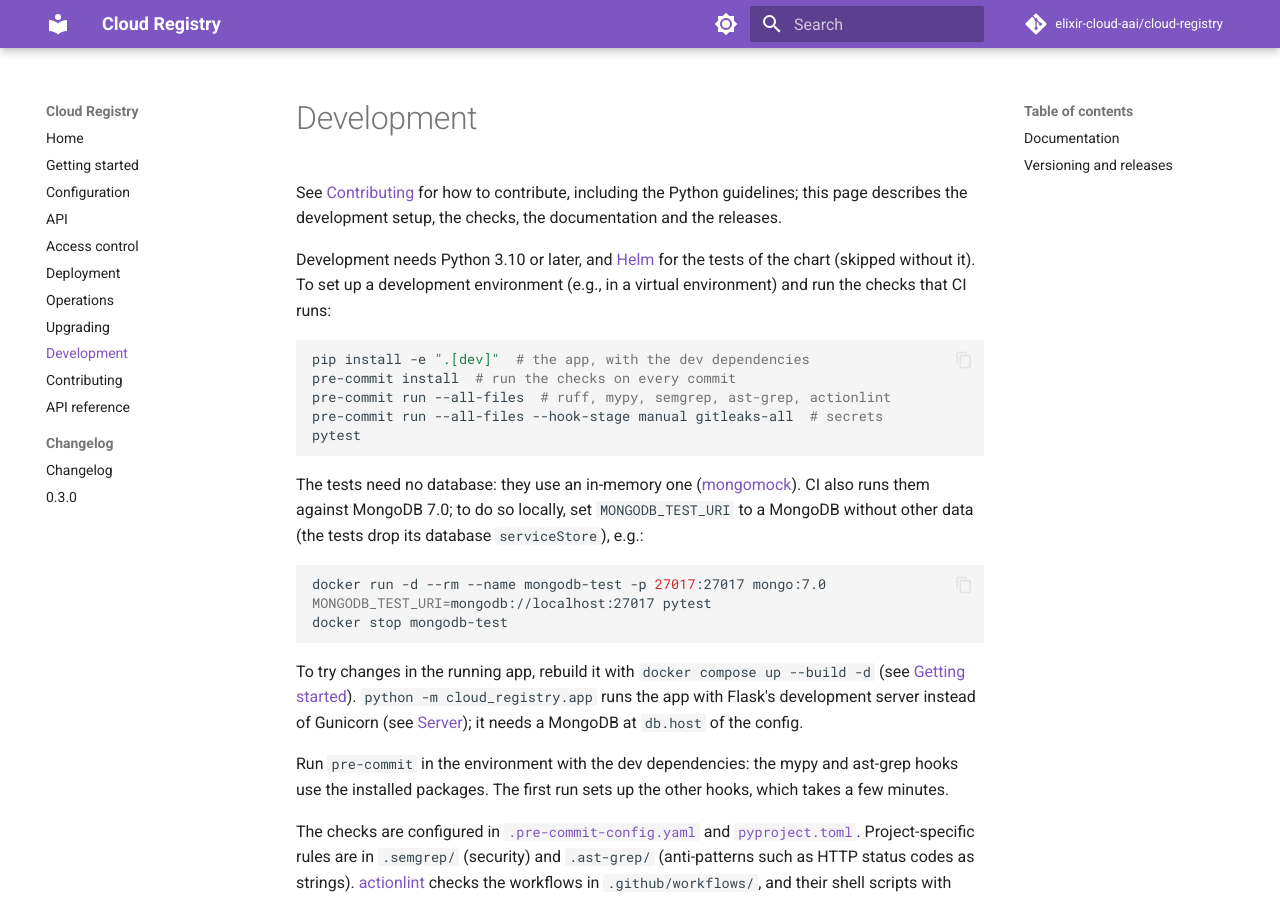
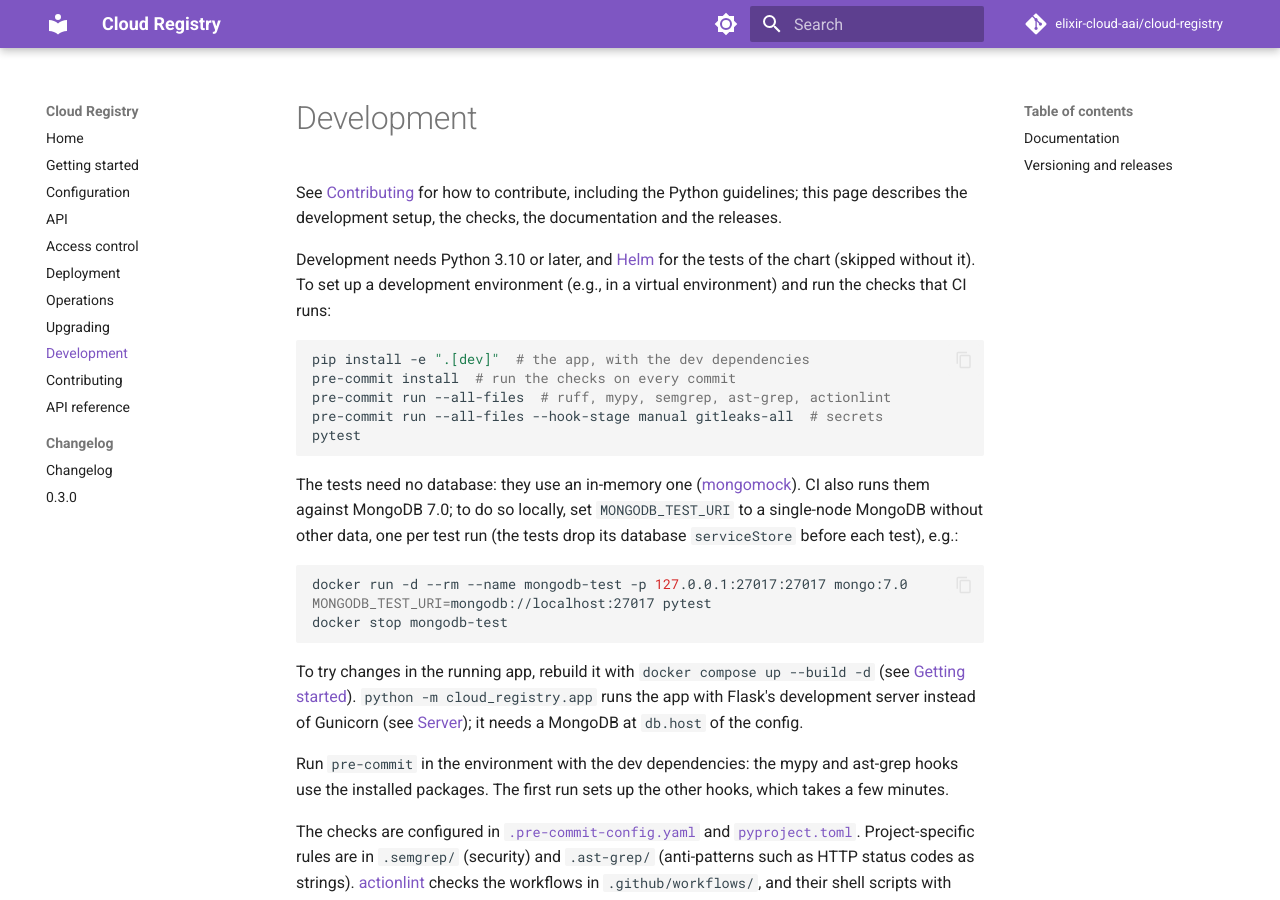
Before and after one commit to elixir-cloud-aai/cloud-registry, an MkDocs documentation site: the page built from docs/development.md, in a window 1280 px wide and 900 px high. Built offline with MkDocs 1.6.1 and Material for MkDocs 9.7.7, drawn with Linux system fonts in a browser that asks for light colours; comment, search, counter and statistics services are not loaded.

Commit message:
test: harden the real MongoDB test setup
Fail the MongoDB job if MONGODB_TEST_URI is missing instead of falling
back to mongomock, check the mode against the environment in the
fixture tests, publish the test MongoDB on localhost only in the docs,
and say that each run needs its own single-node MongoDB.

Co-Authored-By: Claude Opus 5.5 <noreply@anthropic.com>

````diff
--- a/docs/development.md
+++ b/docs/development.md
@@ -18,11 +18,12 @@ pytest
 
 The tests need no database: they use an in-memory one
 ([mongomock](https://github.com/mongomock/mongomock)). CI also runs them
-against MongoDB 7.0; to do so locally, set `MONGODB_TEST_URI` to a MongoDB
-without other data (the tests drop its database `serviceStore`), e.g.:
+against MongoDB 7.0; to do so locally, set `MONGODB_TEST_URI` to a
+single-node MongoDB without other data, one per test run (the tests drop its
+database `serviceStore` before each test), e.g.:
 
 ```bash
-docker run -d --rm --name mongodb-test -p 27017:27017 mongo:7.0
+docker run -d --rm --name mongodb-test -p 127.0.0.1:27017:27017 mongo:7.0
 MONGODB_TEST_URI=mongodb://localhost:27017 pytest
 docker stop mongodb-test
 ```
````
Also changed, not shown: 3 other files.
